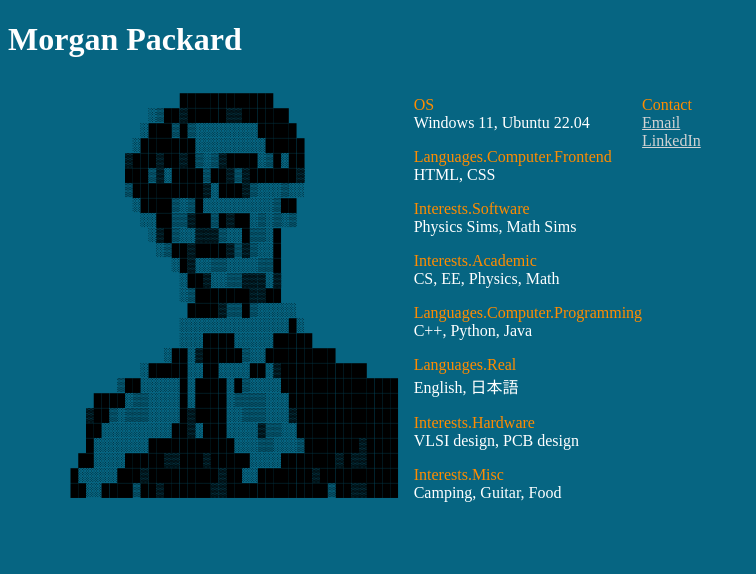
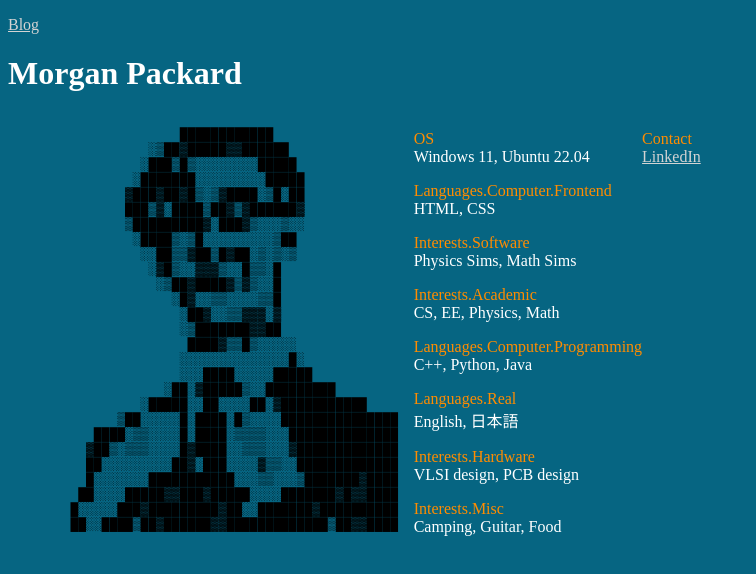
Before and after one commit to Morgan-Packard/Morgan-Packard.github.io, a plain HTML site: page index.html in a window 1280 px wide. Shown: the whole page, without its empty margins (0-756 px from the left). Drawn offline with Linux system fonts and the light colour scheme.

Commit message:
Added the initial setup for a blog page.

```diff
--- a/index.html
+++ b/index.html
@@ -7,6 +7,9 @@
 
 <body>
     <main>
+        <p>
+            <a href="./blogHome.html">Blog</a>
+        </p>
         <h1>
             Morgan Packard
         </h1>
@@ -56,8 +59,8 @@
                     </div>
                     <div class="attributes">
                         <p><div class="font1">Contact</div>
-                            <div class="font2"><a href="mailto:morganjaypackard@gmail.com">Email</a></div>
-                            <div class="font2"><a href="www.linkedin.com/in/morgan-packard">LinkedIn</a></div>
+                            <!-- <div class="font2"><a href="mailto:morganjaypackard@gmail.com/" target="_blank">Email</a></div> Not working yet.-->
+                            <div class="font2"><a href="https://www.linkedin.com/in/morgan-packard/" target="_blank">LinkedIn</a></div>
                         </p>
                     </div>
             </div>
```
Also changed, not shown: blogHome.html (added, +16 -0 lines).
